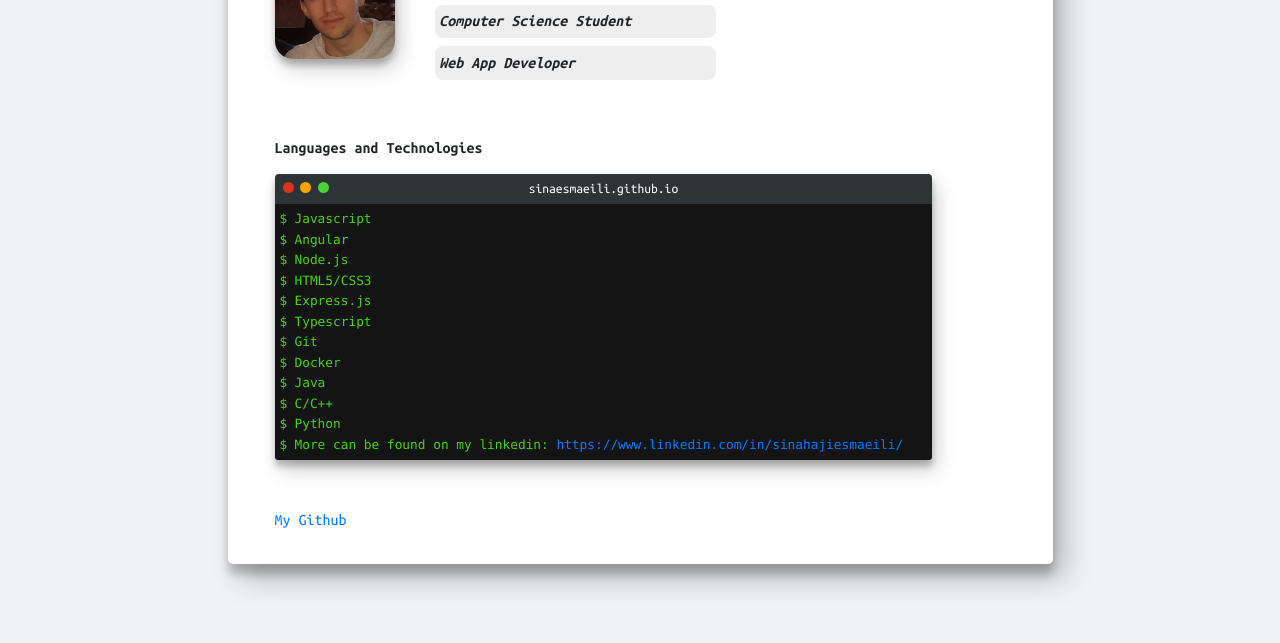
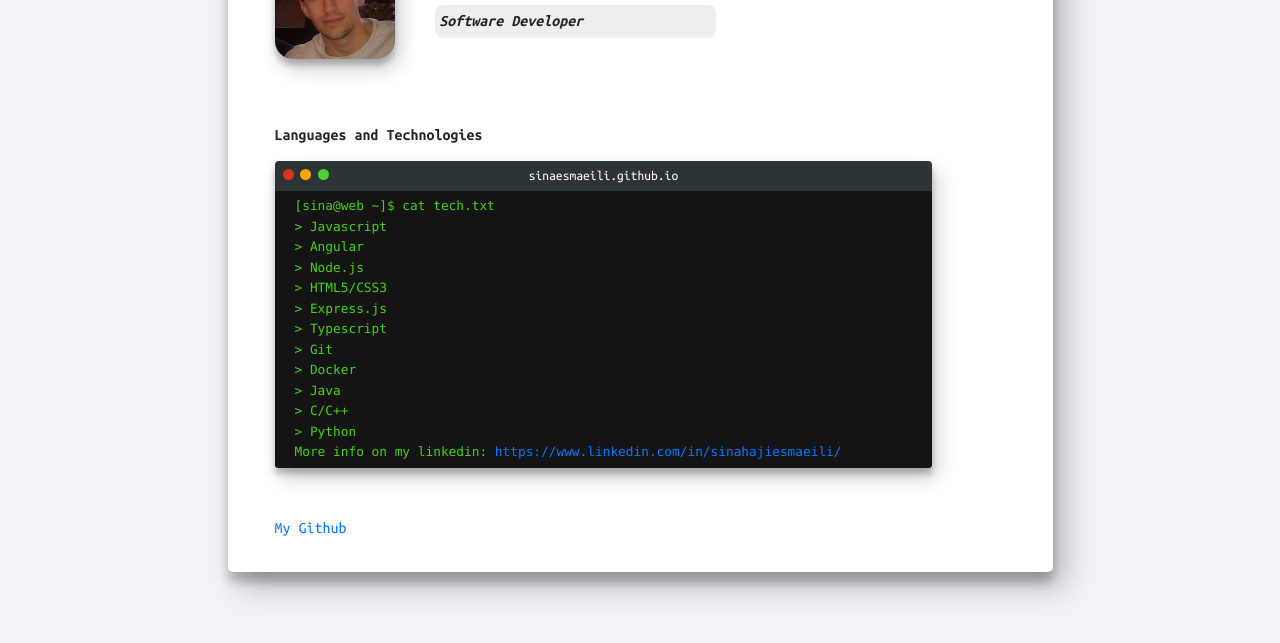
Before and after one commit to SinaEsmaeili/sinaesmaeili.github.io, a website with bundled scripts: page index.html in a window 1280 px wide. Shown: the part 157-800 px from the top of the page. Built offline with nearby package versions, Linux system fonts and the light colour scheme.

Commit message:
Style and information modifications

```diff
--- a/css/style.css
+++ b/css/style.css
@@ -101,13 +101,6 @@ html body {
     border-bottom-left-radius: 3px;
 }
 
-.shell-body li:before {
-    content: '$';
-    position: absolute;
-    left: 0;
-    top: 0;
-}
-
 .shell-body li {
     word-wrap: break-word;
     position: relative;
--- a/index.html
+++ b/index.html
@@ -37,8 +37,7 @@
                         <img id="profile" class="animated zoomIn" src="images/me.jpg" width="120" height="120">
                         <div class="sub">
                             <p class="sub-text" id="nametag">Sina HajiEsmaeili</p>
-                            <p class="sub-text">Computer Science Student</p>
-                            <p class="sub-text">Web App Developer</p>
+                            <p class="sub-text">Software Developer</p>
                         </div>
                         <br>
                         <br>
@@ -54,18 +53,19 @@
                                 <p>sinaesmaeili.github.io</p>
                             </div>
                             <ul class="shell-body">
-                                <li>Javascript</li>
-                                <li>Angular</li>
-                                <li>Node.js</li>
-                                <li>HTML5/CSS3</li>
-                                <li>Express.js</li>
-                                <li>Typescript</li>
-                                <li>Git</li>
-                                <li>Docker</li>
-                                <li>Java</li>
-                                <li>C/C++</li>
-                                <li>Python</li>
-                                <li>More can be found on my linkedin: <a href="https://www.linkedin.com/in/sinahajiesmaeili/" target="_blank">https://www.linkedin.com/in/sinahajiesmaeili/</a></li>
+                                <li>[sina@web ~]$ cat tech.txt</li>
+                                <li>> Javascript</li>
+                                <li>> Angular</li>
+                                <li>> Node.js</li>
+                                <li>> HTML5/CSS3</li>
+                                <li>> Express.js</li>
+                                <li>> Typescript</li>
+                                <li>> Git</li>
+                                <li>> Docker</li>
+                                <li>> Java</li>
+                                <li>> C/C++</li>
+                                <li>> Python</li>
+                                <li>More info on my linkedin: <a href="https://www.linkedin.com/in/sinahajiesmaeili/" target="_blank">https://www.linkedin.com/in/sinahajiesmaeili/</a></li>
                             </ul>
                         </div>
                         <br><br>
```
